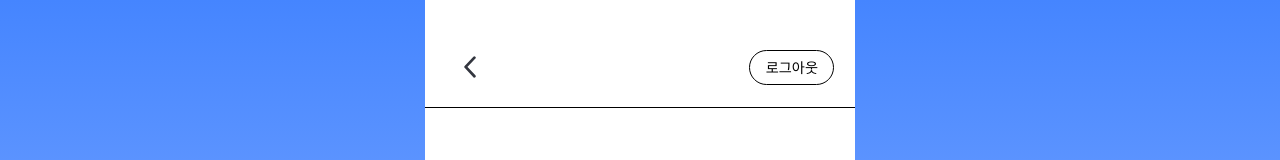
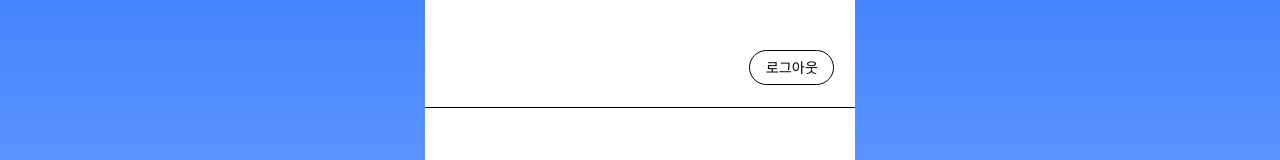
Before and after one commit to RE-CHECK/fe, a React (Vite) app: page /admin in a window 1280 px wide. Shown: the top 160 px of the page. Built offline with nearby package versions, Linux system fonts and the light colour scheme.

Commit message:
:art:design: 관리자 페이지 뒤로가기 버튼 삭제

```diff
--- a/src/pages/admin/AdminMain.css
+++ b/src/pages/admin/AdminMain.css
@@ -25,23 +25,6 @@
   margin-top: 9.92cqw; /* 39/393 */
 }
 
-.admin-main__back {
-  display: flex;
-  align-items: center;
-  justify-content: center;
-  width: 11.45cqw;
-  height: 11.45cqw;
-  background: none;
-  border: none;
-  padding: 0;
-  cursor: pointer;
-}
-
-.admin-main__back svg {
-  width: 2.80cqw;   /* 11/393 */
-  height: 5.09cqw;  /* 20/393 */
-}
-
 .admin-main__logout {
   background: none;
   border: 1px solid #000000;
@@ -51,6 +34,7 @@
   font-size: 3.30cqw;
   color: #000000;
   cursor: pointer;
+  margin-left: auto;
 }
 
 .admin-main__logout:hover {
--- a/src/pages/admin/AdminMain.jsx
+++ b/src/pages/admin/AdminMain.jsx
@@ -17,11 +17,6 @@ export default function AdminMain() {
 
       {/* ── 헤더 영역 ── */}
       <div className="admin-main__header">
-        <button className="admin-main__back" onClick={() => navigate(-1)} aria-label="뒤로가기">
-          <svg width="11" height="20" viewBox="0 0 11 20" fill="none" xmlns="http://www.w3.org/2000/svg">
-            <path d="M9.5 1.5L1.5 10L9.5 18.5" stroke="#33363F" strokeWidth="2.5" strokeLinecap="round" strokeLinejoin="round"/>
-          </svg>
-        </button>
         <button
           className="admin-main__logout"
           onClick={() => {
```
